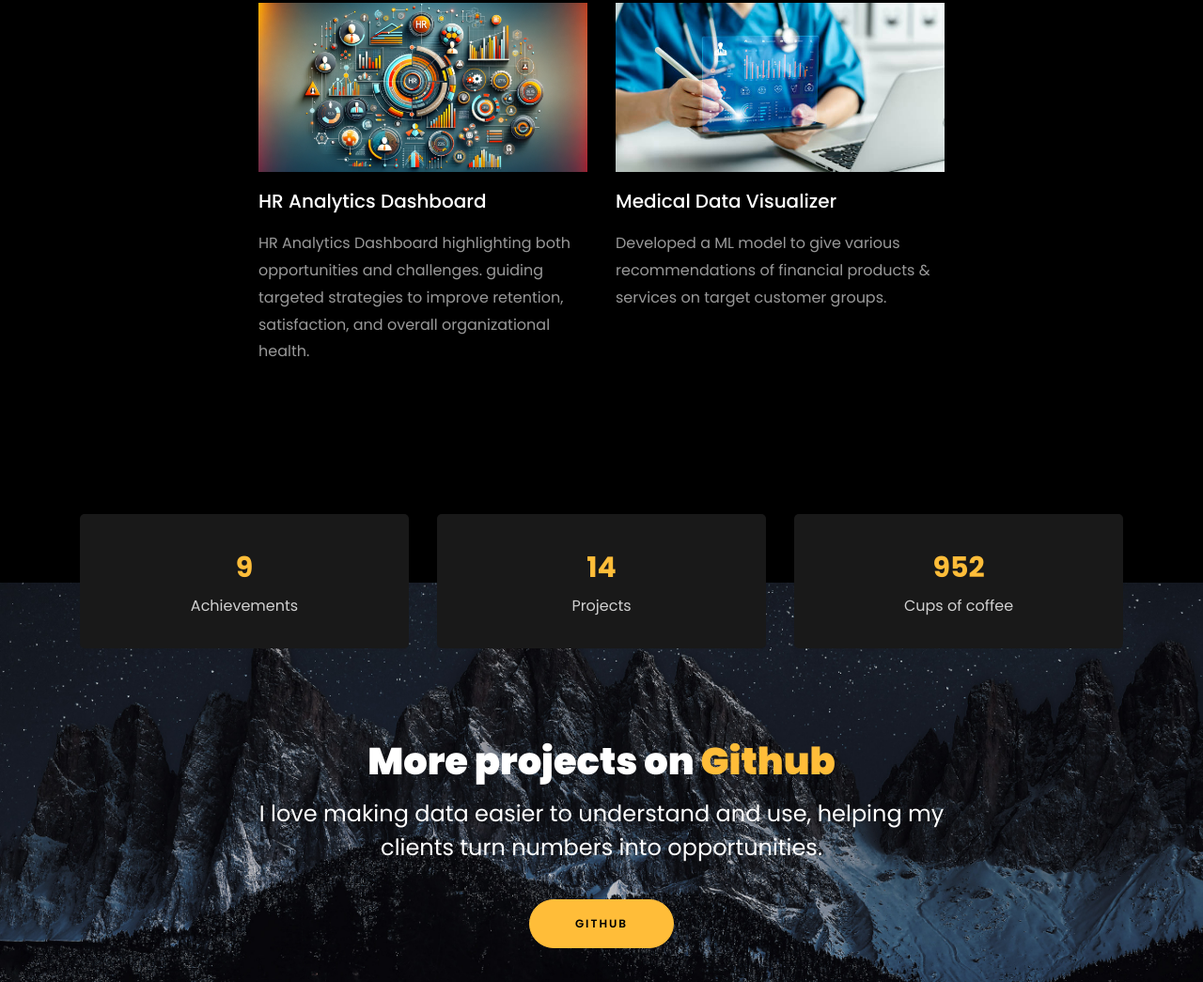
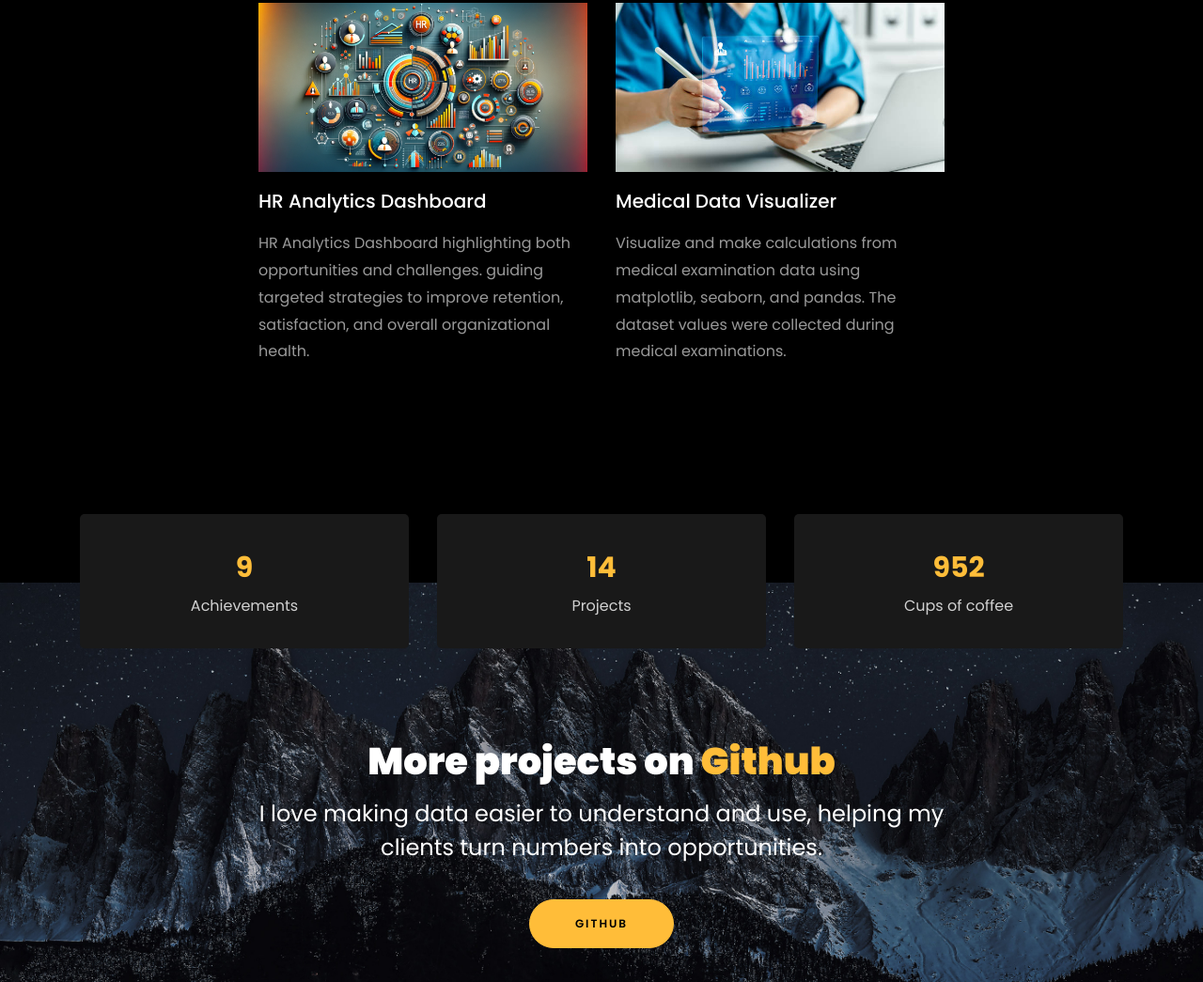
Before and after one commit to suneelshivanioffical/suneelshivanioffical.github.io, a plain HTML site: page index.html in a window 1280 px wide. Shown: the part 3222-4267 px from the top of the page at 94% size. Drawn offline with Linux system fonts and the light colour scheme; files whose address does not match are found by name.

Commit message:
index.html

```diff
--- a/index.html
+++ b/index.html
@@ -411,7 +411,7 @@
 				<div class="text mt-3 float-right d-block">
 
 				  <h3 class="heading"><a href="https://github.com/suneelshivanioffical/Data_Analysis_Projects-freeCodeCamp/blob/main/3%20-%20Medical%20Data%20Visualizer/Medical%20Data%20Visualizer.ipynb">Medical Data Visualizer</a></h3>
-				  <p>Developed a ML model to give various recommendations of financial products &amp; services on target customer groups.</p>
+				  <p>Visualize and make calculations from medical examination data using matplotlib, seaborn, and pandas. The dataset values were collected during medical examinations.</p>
 				</div>
 			  </div>
 			</div>
```
